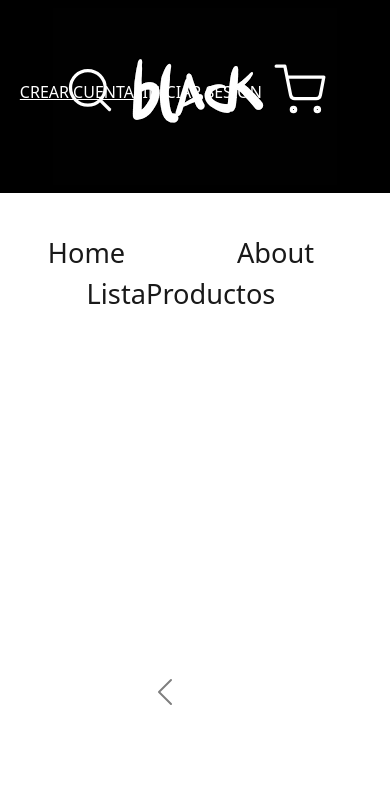
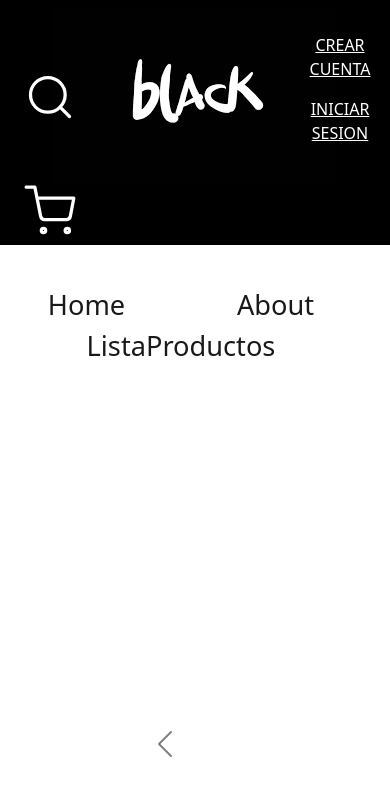
Before and after one commit to DanBerolsky/ort-proyecto-nodejs-vuejs, a Vue app in the folder trabajo-practico/Cliente/: page / in a window 390 px wide. Shown: the top 796 px of the page. Built offline with nearby package versions, Linux system fonts and the light colour scheme; no server answers.

Commit message:
nav responsive

```diff
--- a/trabajo-practico/Cliente/src/App.vue
+++ b/trabajo-practico/Cliente/src/App.vue
@@ -6,16 +6,28 @@
       integrity="sha384-1BmE4kWBq78iYhFldvKuhfTAU6auU8tT94WrHftjDbrCEXSU1oBoqyl2QvZ6jIW3"
       crossorigin="anonymous"
     />
-    <nav class="navbar navbar-expand-lg header1">
-      <div>
+    <nav class="navbar navbar-expand-lg header1 flex-con">
+      <div class="div-buscar">
         <img src="./assets/search2.svg" class="buscar" />
-        <img src="./assets/black.png" alt="" class="black" />
-        <img src="./assets/shopping-cart.svg" class="carrito" alt="" />
+      </div>
+      <div class="div-black">
+        <img src="./assets/black.png" alt=""  class="black"/>
+      </div>
+
+      <div class="div-cart">
+          <img src="./assets/shopping-cart.svg" class="carrito" alt="" />
+      </div>
+
+      <div class="sesion">
         <router-link class="crearCuenta text-white" to="/crearCuenta">
           <p>CREAR CUENTA</p>
         </router-link>
-        <p class="iniciarSesion text-white">INICIAR SESION</p>
-     </div>
+        <router-link class="iniciarSesion text-white" to="/iniciarSesion">
+          <p>INICIAR SESION</p>
+        </router-link>
+      </div>
+
+
     </nav>
 
     <nav class="nav navbar-light container mar">
@@ -34,6 +46,19 @@
 
 <style >
 
+.flex-con{
+  display: flex !important;
+  justify-content: space-between !important;
+  align-items: center;
+}
+
+.flex-con div{
+  flex-basis: 10px;
+  min-width: 100px;
+
+
+}
+
 .carousel {
     position: relative;
     /* left: auto !important; */
@@ -41,25 +66,8 @@
     max-width: 1000px;
     left: 23%;
 }
-.footer{
-  display: flex;
-  position: relative;
-  margin-top: 50px;
-  top: auto !important;
-  bottom: 0 !important;
-  align-content: center;
-  justify-content: center;
-  border-top: 5px rgba(0, 0, 0, 0.144);
 
-}
 
-.navbar-footer {
-  /* padding-top: 0px; */
-  /* padding-bottom: 0px; */
-  font-size: 1.70rem !important;
-  padding: 30px;
-
-}
 
 
 .mar {
@@ -69,7 +77,7 @@
 }
 
 .nav{
-  justify-content: space-around;
+  justify-content: space-around ;
 
 
 }
@@ -90,35 +98,61 @@
 
 .navbar-expand-lg {
   flex-wrap: nowrap;
-  justify-content: center !important;
+
 
 }
 .header1 {
   background-color: #000000;
 }
-.carrito {
-  position: absolute;
-  right: 4rem !important;
-  top: 4rem !important;
+.div-cart {
+  position: relative;
+  display: flex;
+  align-items: center;
+  order : 4;
+  max-width: 100px;
+  min-width: 150px;
+  justify-content: center;
+
 }
-.buscar{
-  position: absolute;
-  left: 4rem !important;
-  top: 4rem !important;
+.div-buscar{
+  position: relative;
+  display: flex;
+  order:0;
+  width: 200px;
+  max-width: 200px;
+  min-width: 150px;
+  justify-content: center;
+  flex-grow: 2;
 }
-.iniciarSesion{
-  position: absolute;
-  right: 8rem !important;
-  top: 5rem !important;
-}
-.crearCuenta{
-  position: absolute;
-  right: 16rem !important;
-  top: 5rem !important;
-}
-.black{
-  top: 4rem !important;
+
+.sesion{
+
+  flex-basis: 100px;
+  flex-grow: 1;
+  order:3
+
 
 }
 
+.div-black{
+  order: 1;
+  flex-grow: 6;
+  display: flex;
+  justify-content: center;
+}
+.black{
+  order: 1;
+  max-width: fit-content;
+
+}
+.iniciarSesion{
+  position: relative;
+  text-align: center;
+
+}
+.crearCuenta{
+  position: relative;
+  text-align: center;
+
+}
 </style>
```
